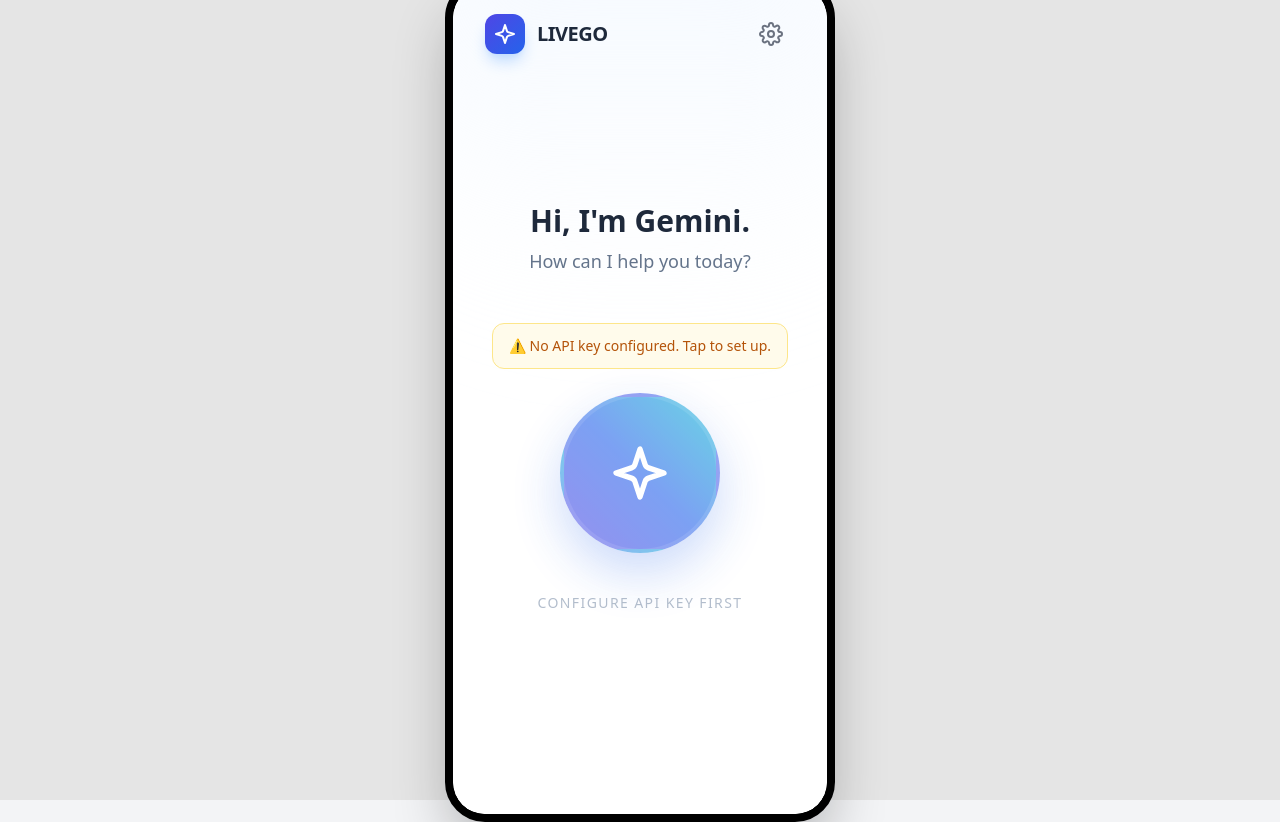
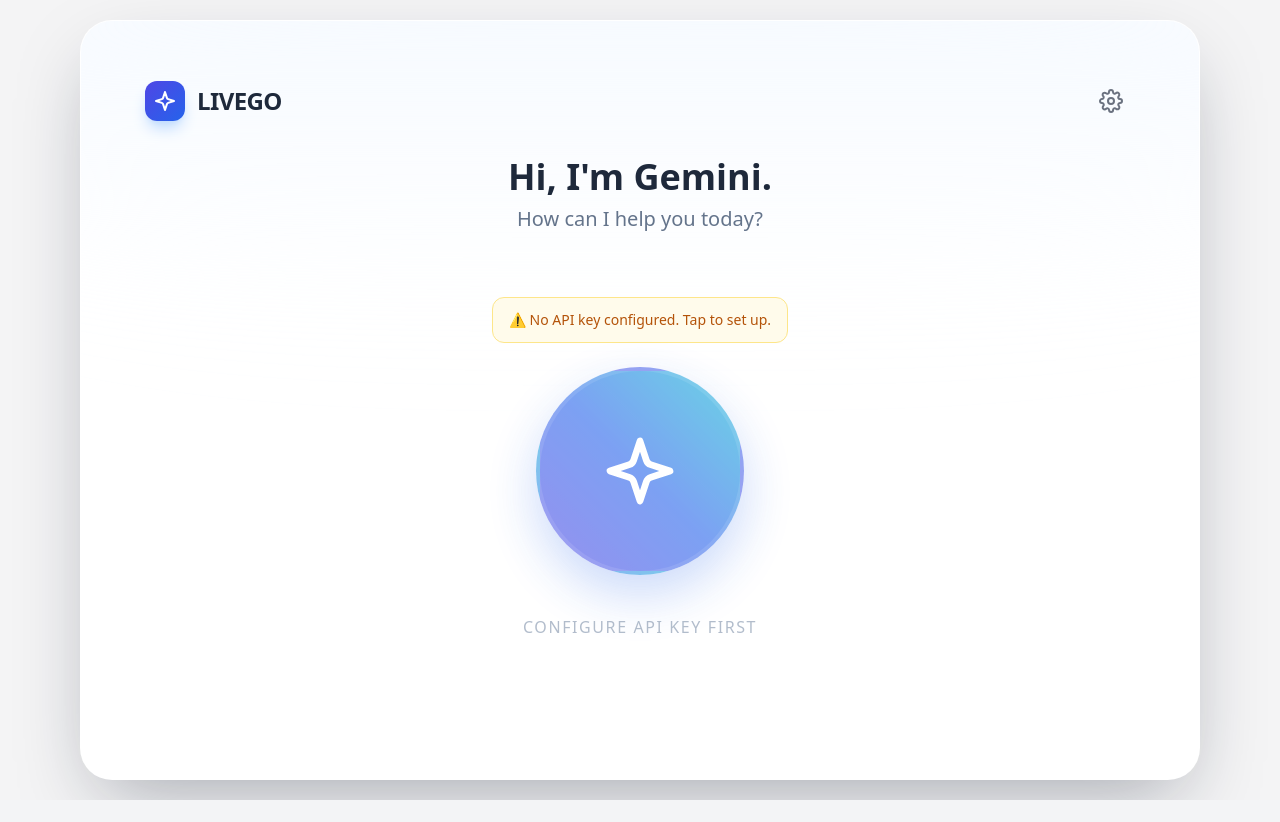
Before and after one commit to sonyddr666/livego, a React (Vite) app: page / in a window 1280 px wide. After the commit the page ends 800 px from the top, so only its background shows below. Built offline with nearby package versions, Linux system fonts and the light colour scheme.

Commit message:
Improve desktop layout responsiveness

```diff
--- a/App.tsx
+++ b/App.tsx
@@ -119,16 +119,16 @@ const App: React.FC = () => {
   };
 
   return (
-    <div className="w-full h-[100dvh] md:flex md:justify-center md:items-center md:min-h-screen md:bg-[#e5e5e5] font-sans">
+    <div className="w-full min-h-[100dvh] md:flex md:justify-center md:items-center md:min-h-screen md:bg-[#f4f4f5] font-sans">
       {/*
         Responsive Container:
-        - Mobile: Full screen, no padding, no border, no radius
-        - Desktop (md+): Fixed width/height, rounded corners, black border (phone frame)
+        - Mobile: Full screen, no padding, no border
+        - Desktop (md+): Wider, taller, and optimized for desktop layouts
       */}
-      <div className="w-full h-full md:max-w-[390px] md:h-[844px] relative overflow-hidden md:rounded-[40px] md:shadow-[0_30px_60px_-10px_rgba(0,0,0,0.3)] md:border-[8px] md:border-black md:bg-black">
+      <div className="w-full min-h-[100dvh] md:max-w-[1120px] md:min-h-[760px] md:h-auto relative overflow-hidden md:rounded-[32px] md:shadow-[0_30px_80px_-20px_rgba(15,23,42,0.35)] md:border md:border-white/40 md:bg-white">
 
         {/* Inner Screen Content */}
-        <div className="w-full h-full bg-white overflow-hidden md:rounded-[32px]">
+        <div className="w-full h-full bg-white overflow-hidden">
           {currentScreen === ScreenName.HOME && (
             <HomeScreen
               onStartCall={handleStartCall}
--- a/components/HomeScreen.tsx
+++ b/components/HomeScreen.tsx
@@ -17,18 +17,18 @@ export const HomeScreen: React.FC<HomeScreenProps> = ({
   isConnecting = false
 }) => {
   return (
-    <div className="flex flex-col h-full bg-white text-gray-900 relative overflow-hidden">
+    <div className="flex flex-col h-full bg-white text-gray-900 relative overflow-hidden md:px-6 md:py-4">
 
       {/* Background Decor */}
       <div className="absolute top-[-20%] left-[-20%] w-[140%] h-[60%] bg-gradient-to-b from-blue-50/80 to-transparent rounded-[100%] blur-3xl pointer-events-none" />
 
       {/* Header */}
-      <div className="flex justify-between items-center px-8 pt-6 pb-6 relative z-10">
+      <div className="flex justify-between items-center px-8 pt-6 pb-6 relative z-10 md:px-10 md:pt-10 md:pb-8">
         <div className="flex items-center gap-3">
           <div className="w-10 h-10 rounded-xl bg-gradient-to-br from-indigo-600 to-blue-600 flex items-center justify-center text-white shadow-lg shadow-blue-200">
             <IconSparkles className="w-6 h-6" />
           </div>
-          <span className="font-bold text-xl tracking-tight text-slate-800">LIVEGO</span>
+          <span className="font-bold text-xl tracking-tight text-slate-800 md:text-2xl">LIVEGO</span>
         </div>
         <button
           onClick={onSettings}
@@ -40,11 +40,11 @@ export const HomeScreen: React.FC<HomeScreenProps> = ({
       </div>
 
       {/* Main Content */}
-      <div className="flex-1 flex flex-col items-center justify-center z-10 pb-20">
+      <div className="flex-1 flex flex-col items-center justify-center z-10 pb-20 md:pb-24">
 
-        <div className="text-center mb-12 space-y-2">
-          <h2 className="text-3xl font-bold text-slate-800">Hi, I'm Gemini.</h2>
-          <p className="text-slate-500 text-lg">How can I help you today?</p>
+        <div className="text-center mb-12 space-y-2 md:mb-16">
+          <h2 className="text-3xl font-bold text-slate-800 md:text-4xl">Hi, I'm Gemini.</h2>
+          <p className="text-slate-500 text-lg md:text-xl">How can I help you today?</p>
         </div>
 
         {/* API Key Warning */}
@@ -69,22 +69,22 @@ export const HomeScreen: React.FC<HomeScreenProps> = ({
           <button
             onClick={onStartCall}
             disabled={isConnecting || !hasApiKey}
-            className={`relative w-40 h-40 rounded-full flex items-center justify-center shadow-[0_20px_50px_rgba(37,99,235,0.4)] transition-all duration-300 transform
+            className={`relative w-40 h-40 rounded-full flex items-center justify-center shadow-[0_20px_50px_rgba(37,99,235,0.4)] transition-all duration-300 transform md:w-52 md:h-52
                 ${isConnecting ? 'bg-white border-4 border-indigo-200 cursor-wait' : 'bg-gradient-to-tr from-indigo-600 via-blue-600 to-cyan-500 hover:scale-105 active:scale-95 border-4 border-white/10'}
                 ${!hasApiKey ? 'opacity-60 cursor-not-allowed' : 'cursor-pointer'}
             `}
           >
             {isConnecting ? (
                 <div className="relative">
-                    <div className="w-12 h-12 border-4 border-indigo-200 border-t-indigo-600 rounded-full animate-spin" />
+                    <div className="w-12 h-12 border-4 border-indigo-200 border-t-indigo-600 rounded-full animate-spin md:w-14 md:h-14" />
                 </div>
             ) : (
-                <IconSparkles className="w-16 h-16 text-white" />
+                <IconSparkles className="w-16 h-16 text-white md:w-20 md:h-20" />
             )}
           </button>
         </div>
 
-        <p className="mt-10 text-sm font-medium text-slate-400 uppercase tracking-widest animate-pulse">
+        <p className="mt-10 text-sm font-medium text-slate-400 uppercase tracking-widest animate-pulse md:text-base">
           {isConnecting ? 'Connecting...' : hasApiKey ? 'Tap to speak' : 'Configure API key first'}
         </p>
       </div>
--- a/components/UsageScreen.tsx
+++ b/components/UsageScreen.tsx
@@ -49,19 +49,19 @@ export const UsageScreen: React.FC<UsageScreenProps> = ({
   };
 
   return (
-    <div className="flex flex-col h-full bg-[#0a0a0a] text-white relative overflow-hidden transition-colors duration-500">
+    <div className="flex flex-col h-full bg-[#0a0a0a] text-white relative overflow-hidden transition-colors duration-500 md:px-6 md:py-4">
 
       {/* Ambient Background */}
       <div className="absolute top-[-50%] left-[-50%] w-[200%] h-[200%] bg-gradient-to-br from-indigo-900/30 via-black to-blue-900/20 blur-3xl pointer-events-none" />
 
       {/* Header */}
-      <div className="flex justify-between items-center px-8 pt-12 pb-6 relative z-10">
+      <div className="flex justify-between items-center px-8 pt-12 pb-6 relative z-10 md:px-10 md:pt-10">
         <div className="flex items-center gap-2">
           <div className="w-2 h-2 rounded-full bg-red-500 animate-pulse" />
           <span className="text-xs font-medium tracking-wide text-gray-400 uppercase">Live</span>
         </div>
         <div className="flex flex-col items-center">
-          <span className="text-gray-400 font-mono text-sm tracking-wider">{formatTime(seconds)}</span>
+          <span className="text-gray-400 font-mono text-sm tracking-wider md:text-base">{formatTime(seconds)}</span>
         </div>
         <button
           disabled
@@ -73,40 +73,40 @@ export const UsageScreen: React.FC<UsageScreenProps> = ({
       </div>
 
       {/* Visualizer Area */}
-      <div className="flex-1 flex flex-col items-center justify-center relative z-10 w-full mb-20">
-        <div className="mb-4 text-center px-8">
-          <h2 className="text-2xl font-semibold text-white tracking-tight">Listening...</h2>
-          <p className="text-gray-500 mt-2 text-sm">Gemini is active</p>
+      <div className="flex-1 flex flex-col items-center justify-center relative z-10 w-full mb-20 md:mb-24">
+        <div className="mb-4 text-center px-8 md:px-12">
+          <h2 className="text-2xl font-semibold text-white tracking-tight md:text-3xl">Listening...</h2>
+          <p className="text-gray-500 mt-2 text-sm md:text-base">Gemini is active</p>
         </div>
 
         <Visualizer analysers={getAnalysers()} isMuted={isMuted} />
       </div>
 
       {/* Captions Overlay (Fixed position above controls) */}
-      <div className={`absolute bottom-[200px] left-0 right-0 px-6 flex justify-center z-20 pointer-events-none transition-opacity duration-300 ${caption ? 'opacity-100' : 'opacity-0'}`}>
+      <div className={`absolute bottom-[200px] left-0 right-0 px-6 flex justify-center z-20 pointer-events-none transition-opacity duration-300 md:bottom-[220px] ${caption ? 'opacity-100' : 'opacity-0'}`}>
         <div
           ref={captionRef}
-          className="glass-dark rounded-xl px-5 py-3 max-w-[85%] md:max-w-[320px] pointer-events-auto max-h-[160px] overflow-y-auto no-scrollbar scroll-smooth"
+          className="glass-dark rounded-xl px-5 py-3 max-w-[85%] md:max-w-[520px] pointer-events-auto max-h-[160px] overflow-y-auto no-scrollbar scroll-smooth"
         >
-          <p className="text-center text-[13px] font-medium leading-relaxed text-gray-100 whitespace-pre-wrap">
+          <p className="text-center text-[13px] font-medium leading-relaxed text-gray-100 whitespace-pre-wrap md:text-base">
             {caption}
           </p>
         </div>
       </div>
 
       {/* Controls Dock - Fixed at bottom */}
-      <div className="px-8 pb-10 relative z-30">
-        <div className="glass-dark rounded-3xl p-5 flex justify-between items-center shadow-2xl">
+      <div className="px-8 pb-10 relative z-30 md:px-12 md:pb-12">
+        <div className="glass-dark rounded-3xl p-5 flex justify-between items-center shadow-2xl md:p-6">
 
           {/* Mute Toggle */}
           <button
             onClick={toggleMute}
             className={`flex flex-col items-center gap-1.5 transition-all active:scale-95 ${isMuted ? 'text-red-400' : 'text-white'}`}
           >
-            <div className={`w-14 h-14 rounded-full flex items-center justify-center transition-all ${isMuted ? 'bg-red-500/10' : 'bg-white/5 hover:bg-white/10'}`}>
-              {isMuted ? <IconMicOff className="w-6 h-6" /> : <IconMic className="w-6 h-6" />}
+            <div className={`w-14 h-14 rounded-full flex items-center justify-center transition-all md:w-16 md:h-16 ${isMuted ? 'bg-red-500/10' : 'bg-white/5 hover:bg-white/10'}`}>
+              {isMuted ? <IconMicOff className="w-6 h-6 md:w-7 md:h-7" /> : <IconMic className="w-6 h-6 md:w-7 md:h-7" />}
             </div>
-            <span className="text-[10px] font-medium tracking-wide uppercase opacity-60">
+            <span className="text-[10px] font-medium tracking-wide uppercase opacity-60 md:text-xs">
               {isMuted ? 'Muted' : 'Mute'}
             </span>
           </button>
@@ -116,10 +116,10 @@ export const UsageScreen: React.FC<UsageScreenProps> = ({
             onClick={onEndCall}
             className="flex flex-col items-center gap-1.5 active:scale-95"
           >
-            <div className="w-16 h-16 rounded-full flex items-center justify-center bg-red-500 shadow-lg shadow-red-500/30 text-white transition-transform hover:scale-105">
-              <IconPhoneOff className="w-8 h-8 fill-current" />
+            <div className="w-16 h-16 rounded-full flex items-center justify-center bg-red-500 shadow-lg shadow-red-500/30 text-white transition-transform hover:scale-105 md:w-20 md:h-20">
+              <IconPhoneOff className="w-8 h-8 fill-current md:w-9 md:h-9" />
             </div>
-            <span className="text-[10px] font-medium tracking-wide uppercase opacity-60">End</span>
+            <span className="text-[10px] font-medium tracking-wide uppercase opacity-60 md:text-xs">End</span>
           </button>
 
           {/* Speaker Toggle */}
@@ -127,10 +127,10 @@ export const UsageScreen: React.FC<UsageScreenProps> = ({
             onClick={toggleSpeaker}
             className={`flex flex-col items-center gap-1.5 transition-all active:scale-95 ${isSpeakerOn ? 'text-blue-400' : 'text-white'}`}
           >
-            <div className={`w-14 h-14 rounded-full flex items-center justify-center transition-all ${isSpeakerOn ? 'bg-blue-500/10' : 'bg-white/5 hover:bg-white/10'}`}>
-              <IconVolume2 className="w-6 h-6" />
+            <div className={`w-14 h-14 rounded-full flex items-center justify-center transition-all md:w-16 md:h-16 ${isSpeakerOn ? 'bg-blue-500/10' : 'bg-white/5 hover:bg-white/10'}`}>
+              <IconVolume2 className="w-6 h-6 md:w-7 md:h-7" />
             </div>
-            <span className="text-[10px] font-medium tracking-wide uppercase opacity-60">
+            <span className="text-[10px] font-medium tracking-wide uppercase opacity-60 md:text-xs">
               {isSpeakerOn ? 'Speaker' : 'Muted'}
             </span>
           </button>
```
